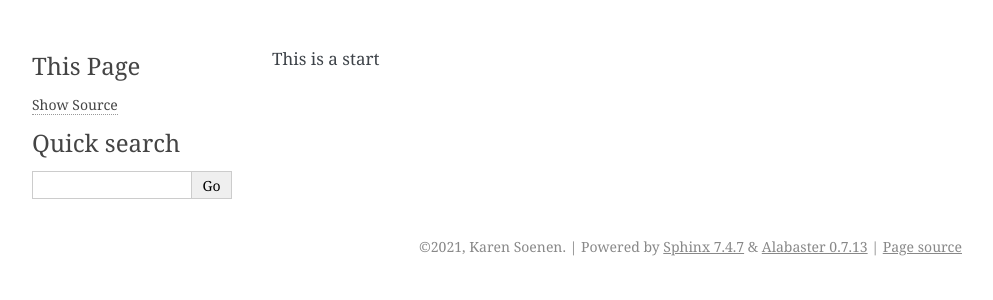
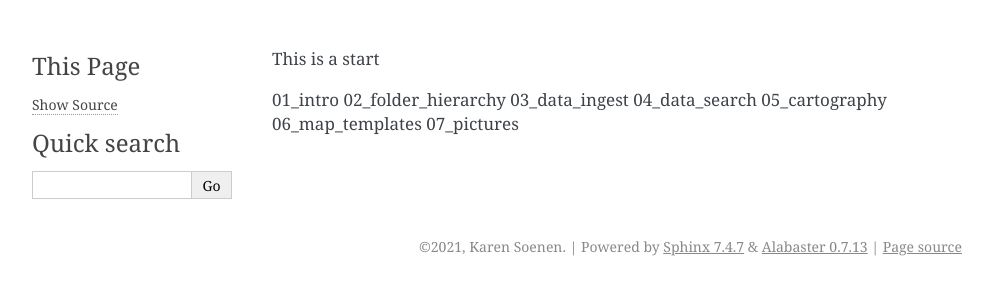
Before and after one commit to k-rns/qgis, a Sphinx documentation site: the page built from docs/README.md, in a window 1280 px wide. Shown: the top 300 px of the page, without its empty margins (148-1141 px from the left). Built offline with Sphinx 7.4.7, drawn with Linux system fonts in a browser that asks for light colours.

Commit message:
Update README.md

```diff
--- a/docs/README.md
+++ b/docs/README.md
@@ -1 +1,9 @@
 This is a start
+
+01_intro
+02_folder_hierarchy
+03_data_ingest
+04_data_search
+05_cartography
+06_map_templates
+07_pictures
```
